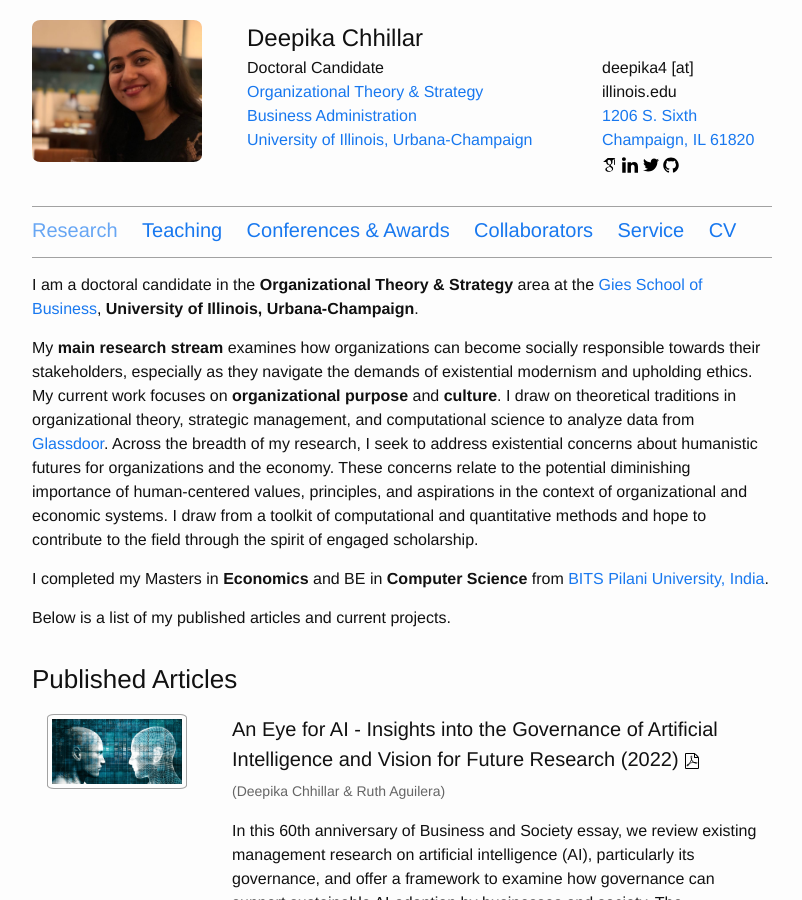
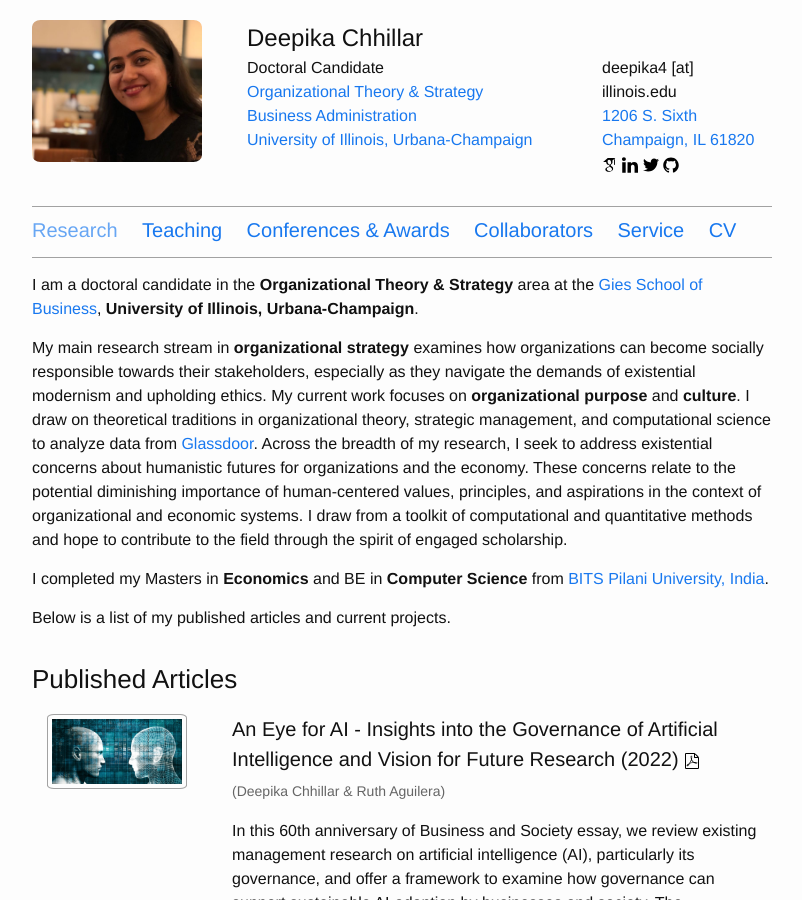
Before and after one commit to deepikachhillar/deepikachhillar.github.io, a Jekyll site: the page built from index.md, in a window 1280 px wide and 900 px high. Shown: the whole window, without its empty margins (238-1040 px from the left). Built offline with Jekyll 4.4.1, drawn with Linux system fonts in a browser that asks for light colours.

Commit message:
Update index.md

```diff
--- a/index.md
+++ b/index.md
@@ -7,7 +7,7 @@
 
 I am a doctoral candidate in the **Organizational Theory & Strategy** area at the [Gies School of Business](https://giesbusiness.illinois.edu/){:target="_blank"}, **University of Illinois, Urbana-Champaign**.
 
-My **main research stream** examines how organizations can become socially responsible towards their stakeholders, especially as they navigate the demands of existential modernism and upholding ethics. My current work focuses on **organizational purpose** and **culture**. I draw on theoretical traditions in organizational theory, strategic management, and computational science to analyze data from [Glassdoor](https://www.glassdoor.com/member/home/index.htm){:target="_blank}. Across the breadth of my research, I seek to address existential concerns about humanistic futures for organizations and the economy. These concerns relate to the potential diminishing importance of human-centered values, principles, and aspirations in the context of organizational and economic systems. I draw from a toolkit of computational and quantitative methods and hope to contribute to the field through the spirit of engaged scholarship.
+My main research stream in **organizational strategy** examines how organizations can become socially responsible towards their stakeholders, especially as they navigate the demands of existential modernism and upholding ethics. My current work focuses on **organizational purpose** and **culture**. I draw on theoretical traditions in organizational theory, strategic management, and computational science to analyze data from [Glassdoor](https://www.glassdoor.com/member/home/index.htm){:target="_blank}. Across the breadth of my research, I seek to address existential concerns about humanistic futures for organizations and the economy. These concerns relate to the potential diminishing importance of human-centered values, principles, and aspirations in the context of organizational and economic systems. I draw from a toolkit of computational and quantitative methods and hope to contribute to the field through the spirit of engaged scholarship.
 
 I completed my Masters in **Economics** and BE in **Computer Science** from [BITS Pilani University, India](https://www.bits-pilani.ac.in/){:target="_blank"}.
 
```
